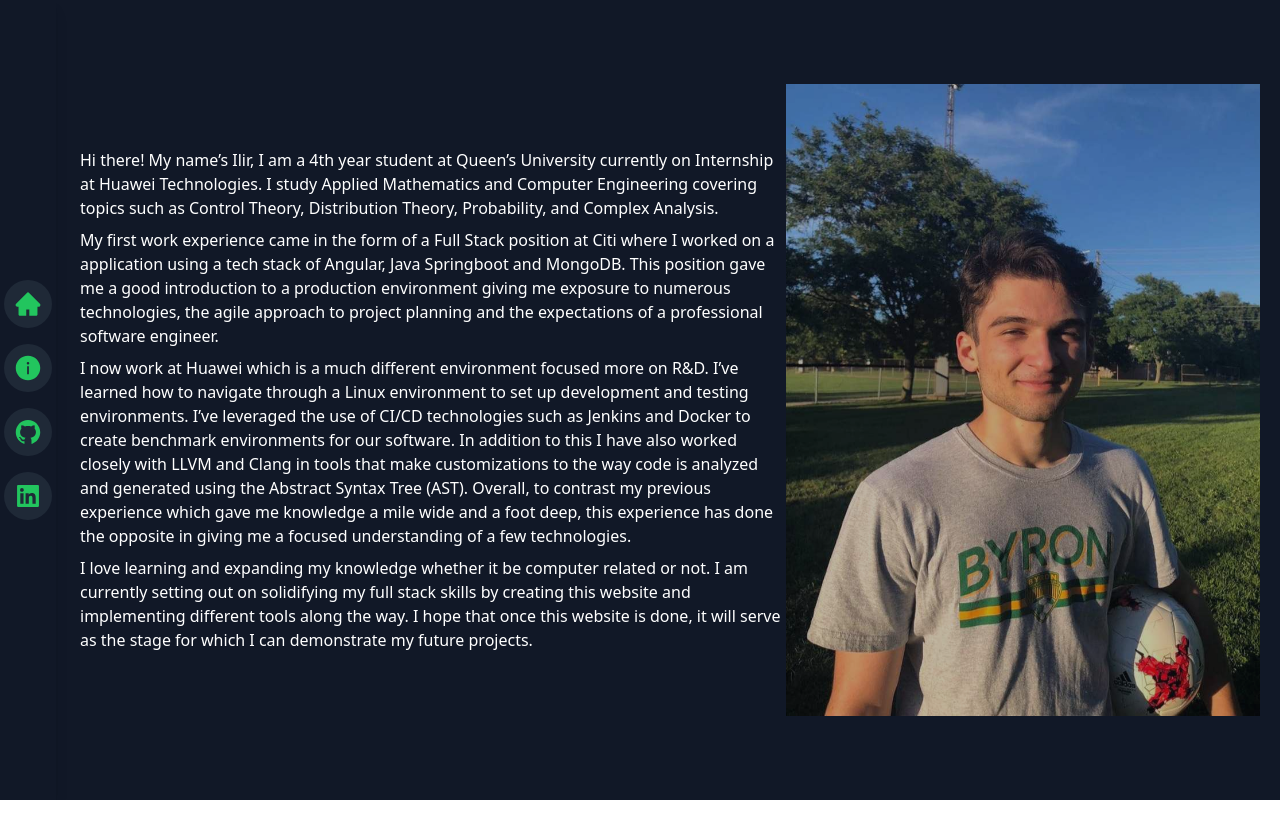
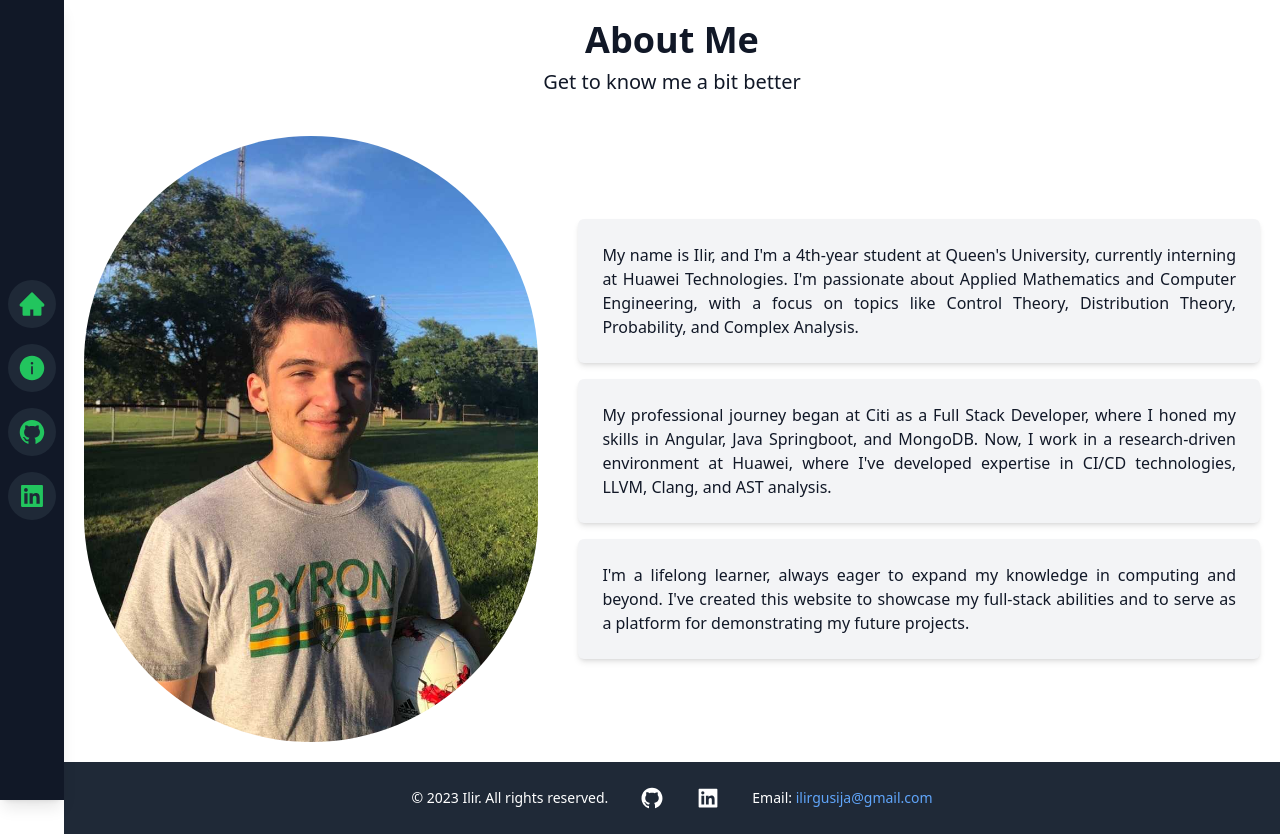
Before and after one commit to ilirgusija/my-website, a Next.js app: page /about-me in a window 1280 px wide. Before the commit the page ends 800 px from the top, so only its background shows below. Built offline with nearby package versions, Linux system fonts and the light colour scheme.

Commit message:
made wholesale changes to the website

```diff
--- /dev/null
+++ b/components/Footer.tsx
@@ -0,0 +1,31 @@
+import React from 'react';
+import { AiFillGithub, AiFillLinkedin } from 'react-icons/ai';
+
+const Footer = () => {
+  return (
+    <footer className="bg-gray-800 text-white py-6">
+      <div className="container mx-auto px-4">
+        <div className="flex flex-row flex-wrap items-center justify-center text-center">
+          <div className="w-full md:w-auto md:mr-4">
+            <p className="text-sm mb-4 md:mb-0">&copy; {new Date().getFullYear()} Ilir. All rights reserved.</p>
+          </div>
+          <div className="flex flex-row w-full md:w-auto">
+            <a href="https://github.com/ilirgusija" target="_blank" rel="noopener noreferrer" className="text-2xl mx-4">
+              <AiFillGithub />
+            </a>
+            <a href="https://linkedin.com/in/ilir-gusija" target="_blank" rel="noopener noreferrer" className="text-2xl mx-4">
+              <AiFillLinkedin />
+            </a>
+          </div>
+          <div className="w-full md:w-auto md:ml-4">
+            <p className="text-sm">
+              Email: <a href="mailto:ilirgusija@gmail.com" className="text-blue-400">ilirgusija@gmail.com</a>
+            </p>
+          </div>
+        </div>
+      </div>
+    </footer>
+  );
+};
+
+export default Footer;
--- a/pages/_app.tsx
+++ b/pages/_app.tsx
@@ -1,12 +1,17 @@
-import '../styles/globals.css'
-import type { AppProps } from 'next/app'
-import Nav from '../components/Nav'
+import '../styles/globals.css';
+import type { AppProps } from 'next/app';
+import Nav from '../components/Nav';
+import Footer from '../components/Footer';
 
 export default function App({ Component, pageProps }: AppProps) {
   return (
-    <div className="flex">
+    <div className="flex min-h-screen">
       <Nav />
-      <Component {...pageProps} />
+      <div className="flex-1 flex flex-col">
+          <Component {...pageProps} />
+
+        <Footer />
+      </div>
     </div>
-  )
+  );
 }
--- a/pages/about-me.tsx
+++ b/pages/about-me.tsx
@@ -1,34 +1,54 @@
 import React from 'react';
-import Image from 'next/image'
+import Image from 'next/image';
 import profile from '../public/ilir2.jpg';
+import Head from 'next/head';
 
-const about = () => {
+const About = () => {
   return (
     <>
-      <div className='flex  bg-gray-900 z-0'>
-        <div className="flex flex-col sm:flex-row-reverse items-center justify-center text-white p-5">
-          <div className='flex relative justify-center align-middle flex-auto sm:w-2/5 '>
-            <Image src={profile} alt="ilir2" quality={100} className="animate-pulse p-0" />
+      <Head>
+        <link href="https://fonts.googleapis.com/css2?family=Roboto:wght@300;400;500;700&display=swap" rel="stylesheet" />
+      </Head>
+      <div className="h-full flex flex-col bg-white text-gray-900">
+        <div className="flex-grow-0 pt-5 pb-5 px-5 text-center">
+          <h1 className="text-4xl font-bold">About Me</h1>
+          <p className="text-xl mt-2">Get to know me a bit better</p>
+        </div>
+        <div className="flex-grow flex flex-col md:flex-row items-center justify-center space-y-10 md:space-y-0 md:space-x-10 p-5">
+          <div className="w-full md:w-2/5 flex justify-center animate-fadeIn md:items-end">
+            <div className="w-full md:w-auto h-full animate-fade-in">
+              <Image
+                src={profile}
+                alt="ilir2"
+                quality={100}
+                layout="responsive"
+                width={1}
+                height={1}
+                className="rounded-full object-cover md:h-[16rem] md:w-auto"
+              />
+            </div>
           </div>
-          <div className='flex flex-col relative sm:w-3/5'>
-            <p className='about-me-paragraph'>
-              Hi there! My name’s Ilir, I am a 4th year student at Queen’s University currently on Internship at Huawei Technologies.
-              I study Applied Mathematics and Computer Engineering covering topics such as Control Theory, Distribution Theory, Probability, and Complex Analysis.
-            </p>
-            <p className='about-me-paragraph'>
-              My first work experience came in the form of a Full Stack position at Citi where I worked on a application using a tech stack of Angular, Java Springboot and MongoDB. This position gave me a good introduction to a production environment giving me exposure to numerous technologies, the agile approach to project planning and the expectations of a professional software engineer.
-            </p>
-            <p className='about-me-paragraph'>
-              I now work at Huawei which is a much different environment focused more on R&D. I’ve learned how to navigate through a Linux environment to set up development and testing environments. I’ve leveraged the use of CI/CD technologies such as Jenkins and Docker to create benchmark environments for our software. In addition to this I have also worked closely with LLVM and Clang in tools that make customizations to the way code is analyzed and generated using the Abstract Syntax Tree (AST). Overall, to contrast my previous experience which gave me knowledge a mile wide and a foot deep, this experience has done the opposite in giving me a focused understanding of a few technologies.
-            </p>
-            <p className='about-me-paragraph'>
-              I love learning and expanding my knowledge whether it be computer related or not. I am currently setting out on solidifying my full stack skills by creating this website and implementing different tools along the way. I hope that once this website is done, it will serve as the stage for which I can demonstrate my future projects.
-            </p>
+          <div className="w-full md:w-3/5 space-y-4 animate-slide-in">
+            <div className="bg-gray-100 p-6 rounded-md shadow-md">
+              <p className="font-roboto text-base text-justify">
+                My name is Ilir, and I'm a 4th-year student at Queen's University, currently interning at Huawei Technologies. I'm passionate about Applied Mathematics and Computer Engineering, with a focus on topics like Control Theory, Distribution Theory, Probability, and Complex Analysis.
+              </p>
+            </div>
+            <div className="bg-gray-100 p-6 rounded-md shadow-md">
+              <p className="font-roboto text-base text-justify">
+                My professional journey began at Citi as a Full Stack Developer, where I honed my skills in Angular, Java Springboot, and MongoDB. Now, I work in a research-driven environment at Huawei, where I've developed expertise in CI/CD technologies, LLVM, Clang, and AST analysis.
+              </p>
+            </div>
+            <div className="bg-gray-100 p-6 rounded-md shadow-md">
+              <p className="font-roboto text-base text-justify">
+                I'm a lifelong learner, always eager to expand my knowledge in computing and beyond. I've created this website to showcase my full-stack abilities and to serve as a platform for demonstrating my future projects.
+              </p>
+            </div>
           </div>
         </div>
       </div>
     </>
-  )
-}
+  );
+};
 
-export default about
+export default About;
--- a/pages/index.tsx
+++ b/pages/index.tsx
@@ -1,10 +1,10 @@
-import Head from 'next/head'
-import Image from 'next/image'
-import ilir from '../public/ilir.jpg'
+import Head from 'next/head';
+import Image from 'next/image';
+import ilir from '../public/ilir.jpg';
 
 export default function Home() {
   return (
-    <div className="flex flex-col items-center justify-center min-h-screen w-screen py-2">
+    <div className="flex flex-col items-center justify-center h-full w-full py-2 bg-gray-100">
       <Head>
         <title>Ilir&apos;s Portfolio</title>
         <meta name="description" content="Ilir's personal portfolio website" />
@@ -14,35 +14,18 @@ export default function Home() {
       <main className="flex flex-col items-center justify-center w-full flex-1 px-20 text-center">
         <div className="w-full flex justify-center">
           <div className="flex items-center">
-            <span className="text-6xl font-bold text-gray-800">Hi, I&apos;m Ilir</span>
+            <h1 className="text-4xl md:text-6xl font-bold text-gray-800 animate-fade-in-down">Hi, I&apos;m Ilir</h1>
           </div>
         </div>
 
         <div className="relative w-48 h-48 mt-8">
-          <Image src={ilir} alt="Ilir" fill style={{objectFit:"contain"}} />
+          <Image src={ilir} alt="Ilir" fill style={{ objectFit: 'contain' }} className="rounded-full animate-fade-in-up" />
         </div>
 
-        <p className="text-lg md:text-2xl text-gray-700 mt-8">
+        <p className="text-lg md:text-2xl text-gray-700 mt-8 animate-fade-in">
           Welcome to my personal portfolio website. I&apos;m a computer engineer, proud Gooner, and fitness fanatic. Please take a look around my website!
         </p>
-
-        {/* <div className="flex items-center justify-center w-full mt-8">
-          <a href="#" className="px-6 py-3 bg-gray-800 text-green-500 font-bold rounded-lg hover:bg-gray-700 transition-colors duration-300">
-            View My Work
-          </a>
-        </div> */}
       </main>
-
-      <footer className="flex items-center justify-center w-full h-24 border-t">
-        <a
-          className="flex items-center justify-center"
-          href="https://www.ilirgusija.com"
-          target="_blank"
-          rel="noopener noreferrer"
-        >
-          Powered by AWS
-        </a>
-      </footer>
     </div>
-  )
+  );
 }
--- a/styles/globals.css
+++ b/styles/globals.css
@@ -20,7 +20,61 @@
         transition-all duration-100 scale-0 origin-left z-50;
     }
     .about-me-paragraph {
-        @apply flex-auto justify-center align-middle p-1
+        @apply flex-auto justify-center align-middle p-1 py-3 px-2
         text-sm sm:text-base whitespace-pre-line
+        bg-gray-800 rounded-md
+        transition-all duration-300 ease-in-out
+        hover:bg-gray-700 hover:shadow-lg;
     }
+
+    @keyframes fadeInDown {
+        from {
+          opacity: 0;
+          transform: translateY(-30px);
+        }
+        to {
+          opacity: 1;
+          transform: translateY(0);
+        }
+      }
+      @keyframes fadeInUp {
+        from {
+          opacity: 0;
+          transform: translateY(30px);
+        }
+        to {
+          opacity: 1;
+          transform: translateY(0);
+        }
+      }
+      @keyframes fadeIn {
+        from {
+          opacity: 0;
+        }
+        to {
+          opacity: 1;
+        }
+      }
+      @keyframes slideIn {
+        from {
+          transform: translateY(2rem);
+          opacity: 0;
+        }
+        to {
+          transform: translateY(0);
+          opacity: 1;
+        }
+      }
+      .animate-slide-in {
+        animation: slideIn duration-1000 ease-in-out;
+      }
+      .animate-fade-in-down {
+        animation: fadeInDown 1s ease-in-out;
+      }
+      .animate-fade-in-up {
+        animation: fadeInUp 1s ease-in-out;
+      }
+      .animate-fade-in {
+        animation: fadeIn 1s ease-in-out;
+      }
 }
--- a/tailwind.config.js
+++ b/tailwind.config.js
@@ -7,7 +7,8 @@ module.exports = {
   ],
   theme: {
     extend: {
-
+      keyframes: {},
+      animation: {},
     },
   },
   plugins: [],
```
